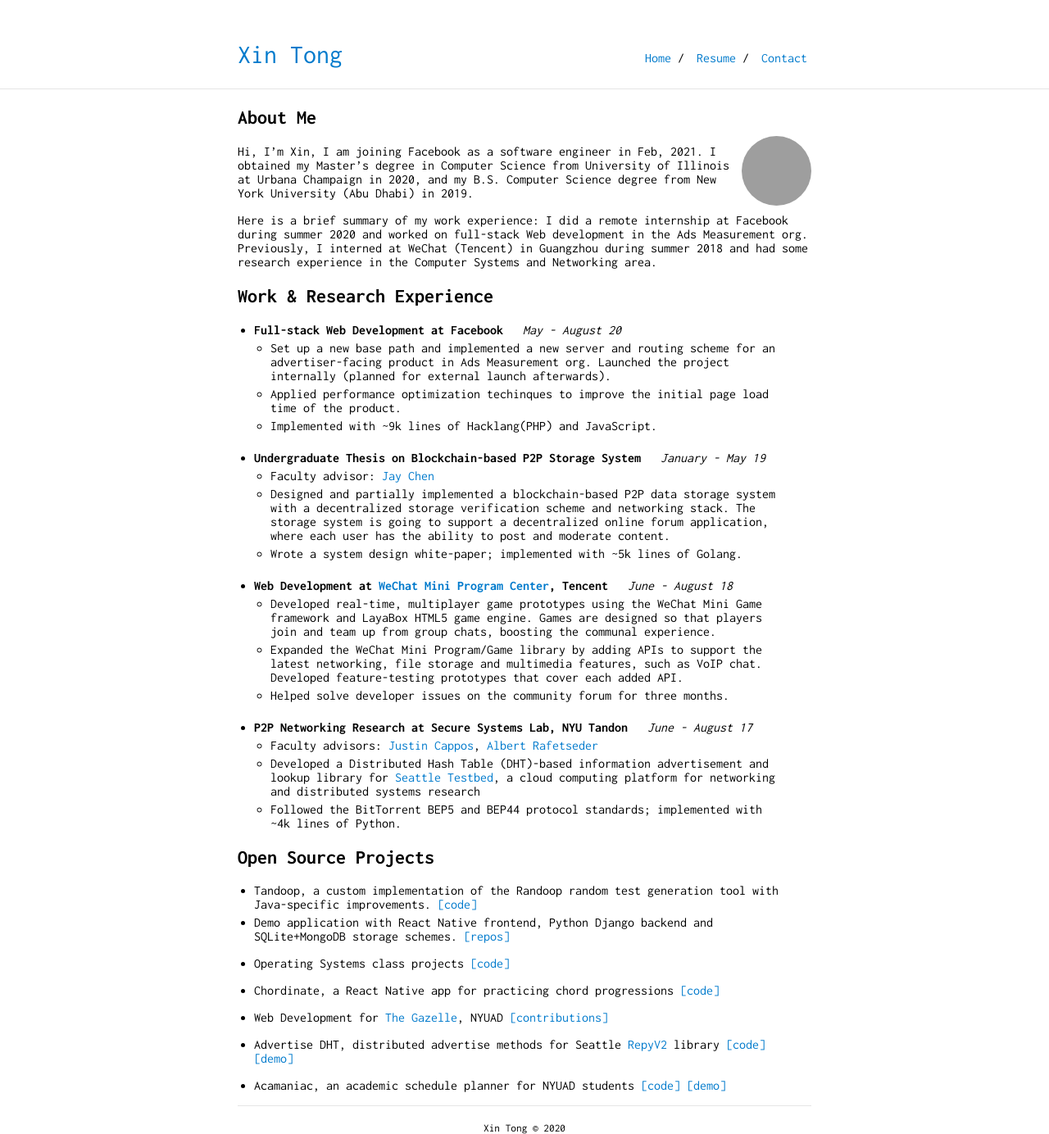
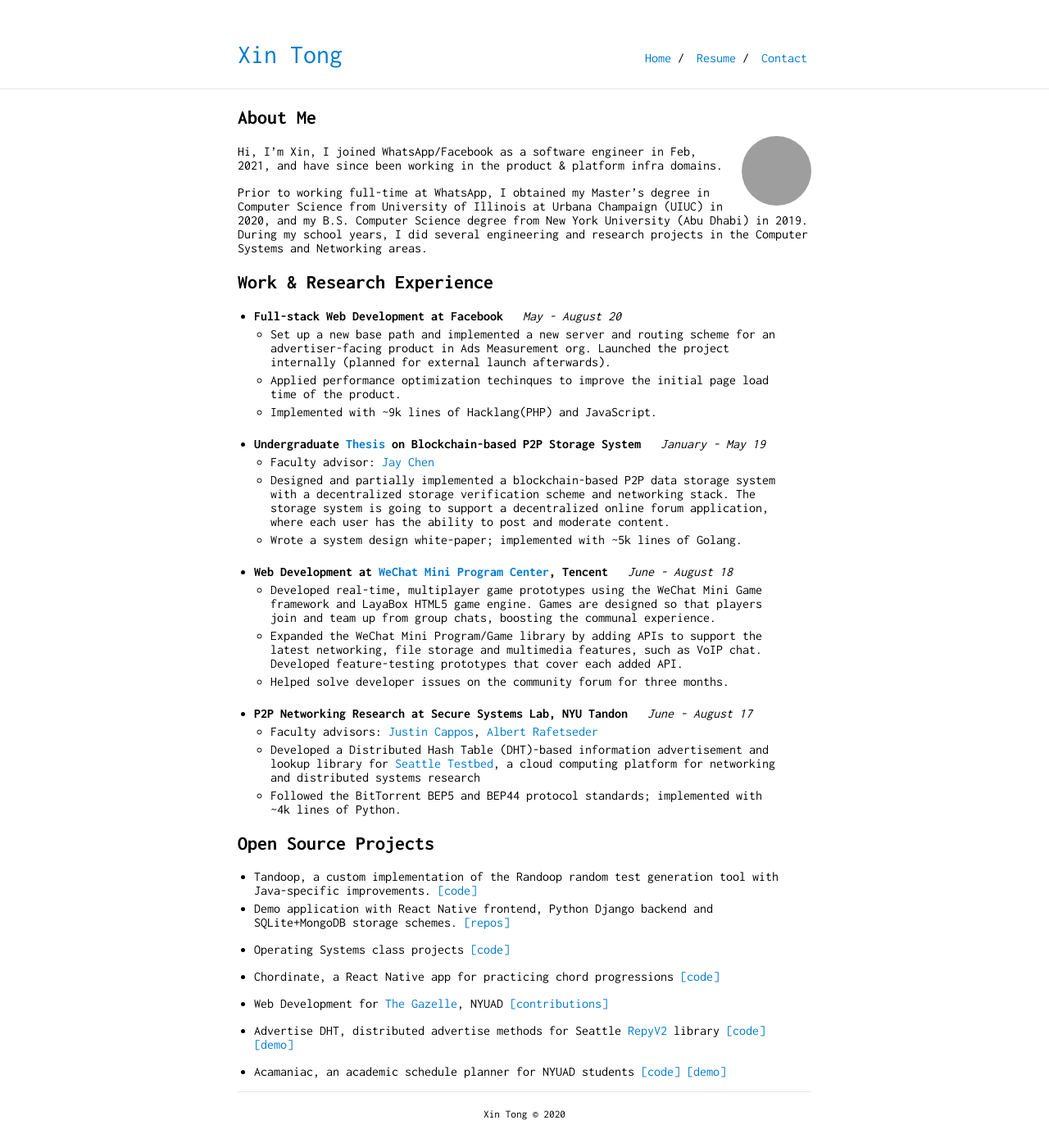
Before and after one commit to tongxin97/tongxin97.github.io, a Jekyll site: the page built from index.md, in a window 1280 px wide. Shown: the whole page at 82% size. Built offline with Jekyll 4.4.1, drawn with Linux system fonts in a browser that asks for light colours; grey boxes are pictures that could not be loaded.

Commit message:
Update index.md

```diff
--- a/index.md
+++ b/index.md
@@ -7,9 +7,9 @@ title: Xin Tong Personal Website
 
 <img class="profile-picture" src="media/profile.png">
 
-Hi, I'm Xin, I am joining Facebook as a software engineer in Feb, 2021. I obtained my Master's degree in Computer Science from University of Illinois at Urbana Champaign in 2020, and my B.S. Computer Science degree from New York University (Abu Dhabi) in 2019.
+Hi, I'm Xin, I joined WhatsApp/Facebook as a software engineer in Feb, 2021, and have since been working in the product & platform infra domains.
 
-Here is a brief summary of my work experience: I did a remote internship at Facebook during summer 2020 and worked on full-stack Web development in the Ads Measurement org. Previously, I interned at WeChat (Tencent) in Guangzhou during summer 2018 and had some research experience in the Computer Systems and Networking area.
+Prior to working full-time at WhatsApp, I obtained my Master's degree in Computer Science from University of Illinois at Urbana Champaign (UIUC) in 2020, and my B.S. Computer Science degree from New York University (Abu Dhabi) in 2019. During my school years, I did several engineering and research projects in the Computer Systems and Networking areas.
 
 ## Work & Research Experience
 
@@ -19,7 +19,7 @@ Here is a brief summary of my work experience: I did a remote internship at Face
   + Implemented with ~9k lines of Hacklang(PHP) and JavaScript.
 <br/><br/>
 
-* **Undergraduate Thesis on Blockchain-based P2P Storage System** &nbsp; _January - May 19_
+* **Undergraduate <a href="" target="_blank">Thesis</a> on Blockchain-based P2P Storage System** &nbsp; _January - May 19_
   + Faculty advisor: <a href="https://cs.nyu.edu/~jchen/" target="_blank">Jay Chen</a>
   + Designed and partially implemented a blockchain-based P2P data storage system with a decentralized storage verification scheme and networking stack. The storage system is going to support a decentralized online forum application, where each user has the ability to post and moderate content.
   + Wrote a system design white-paper; implemented with ~5k lines of Golang.
```
